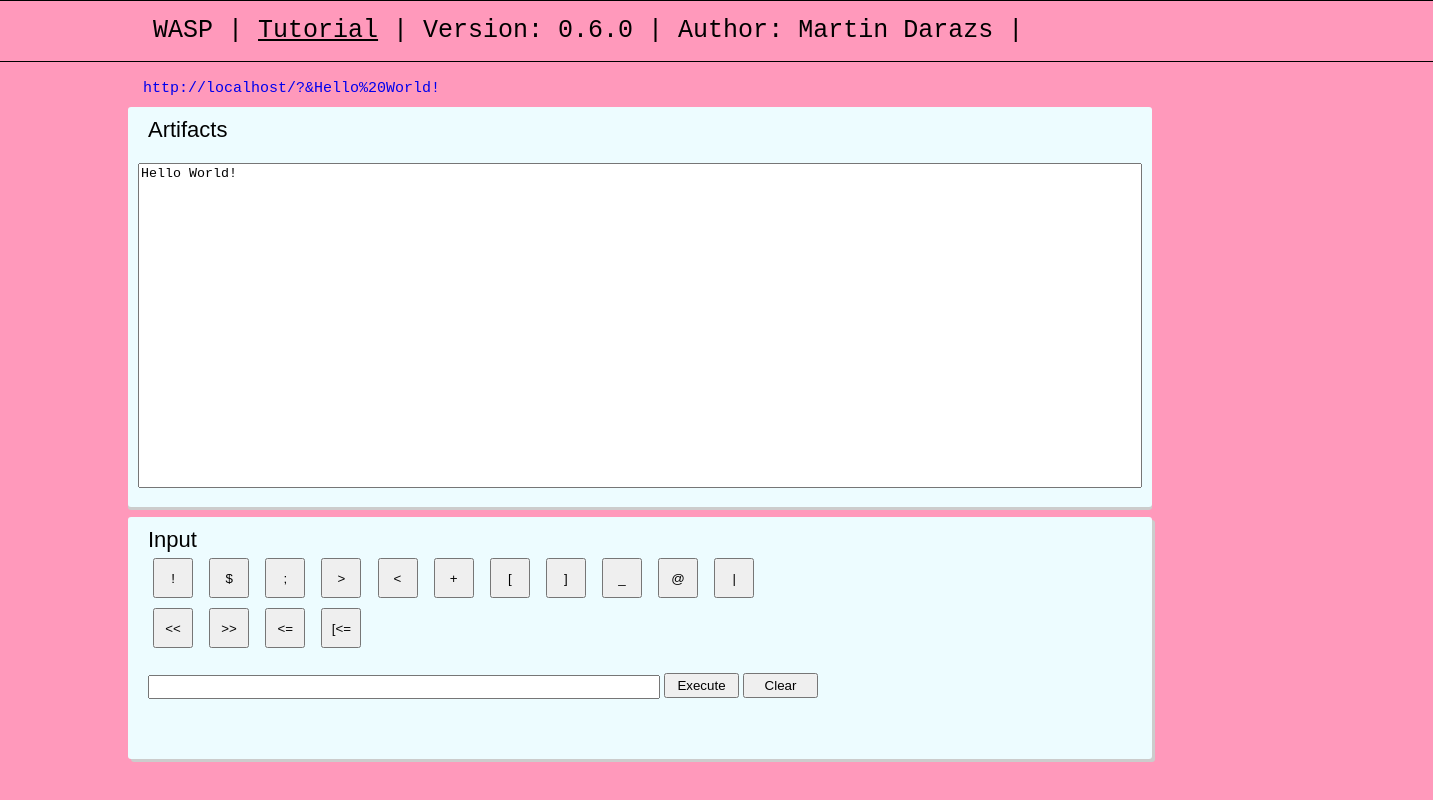
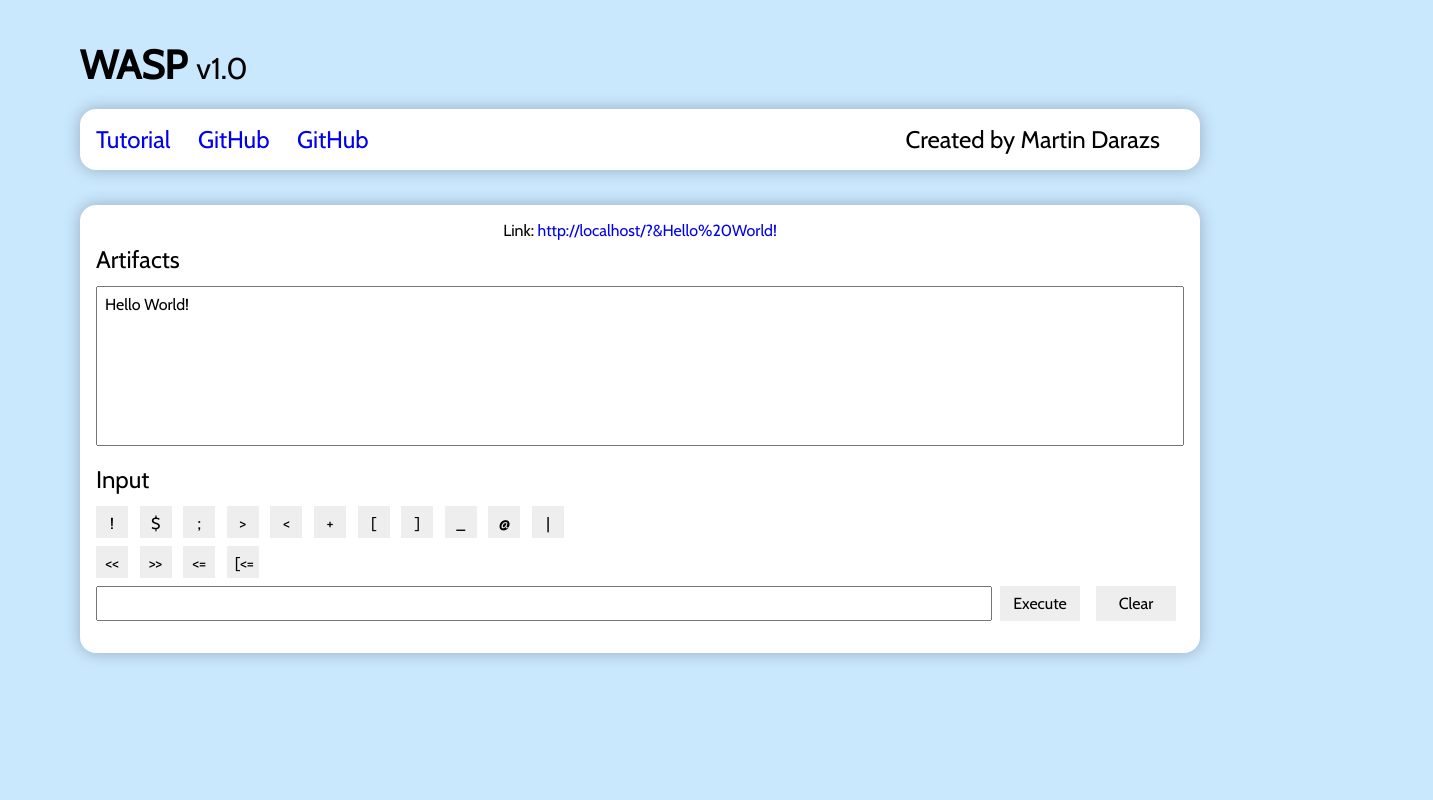
Before and after one commit to Jaggler3/wasp, a website: page public/index.html in a window 1280 px wide. Shown: the whole page, 1433 px wide, since content can reach past the window. Drawn offline with nearby package versions, Linux system fonts and the light colour scheme.

Commit message:
style update

```diff
--- a/public/index.html
+++ b/public/index.html
@@ -5,41 +5,53 @@
 		<link type="text/css" rel="stylesheet" href="style.css"/>
 	</head>
 	<body>
-		<div id="info">
-			<pre class="pid">WASP | </pre>
-			<pre><a id="tutref" href="howto.txt">Tutorial</a></pre>
-			<pre class="pid"> | Version: 0.6.0 | Author: Martin Darazs |</pre>
+		<p id="title"><strong>WASP</strong>&NonBreakingSpace;<span id="version">v1.0</span></p>
+
+		<div id="top">
+			<a href="https://github.com/Jaggler3/wasp#documentation" target="_blank">Tutorial</a>
+			<a href="https://github.com/Jaggler3/wasp" target="_blank">GitHub</a>
+			<a href="https://github.com/Jaggler3/wasp" target="_blank">GitHub</a>
+			<p class="right">Created by Martin Darazs</p>
 		</div>
+
 		<br/>
-		<a id="sharelink"></a>
-		<div id="top">
-			<div id="as" class="bxs">
-				<p class="mt" >Artifacts</p>
-				<textarea id="artifacts"></textarea>
+
+		<section>
+			<div id="sharelink-container">
+				<p>Link:&nbsp;<a id="sharelink"></a></p>
 			</div>
-		</div>
-		<div id="is" class="bxs">
-	    <p id="_in" class="mt" >Input<br/>
-		<button class="ab" onclick="atf('!')">!</button>
-		<button class="ab" onclick="atf('$')">$</button>
-		<button class="ab" onclick="atf(';')">;</button>
-		<button class="ab" onclick="atf('>')">&gt;</button>
-		<button class="ab" onclick="atf('<')">&lt;</button>
-		<button class="ab" onclick="atf('+')">+</button>
-		<button class="ab" onclick="atf('[')">[</button>
-		<button class="ab" onclick="atf(']')">]</button>
-		<button class="ab" onclick="atf('_')">_</button>
-		<button class="ab" onclick="atf('@')">@</button>
-		<button class="ab" onclick="atf('|')">|</button><br/>
-		<button class="ab" onclick="ml()">&lt;&lt;</button>
-		<button class="ab" onclick="mr()">&gt;&gt;</button>
-		<button class="ab" onclick="bs()">&lt;=</button>
-		<button class="ab" onclick="i_cl()">[&lt;=</button></p>
-	    <input id="in" style="font-family:monospace;width:50%" type="textfield"/>
 
-		<button onclick="b_ie()">Execute</button>
-		<button onclick="b_cl()">Clear</button>
-		<pre id="out" style="font-family:monospace"></pre>
+			<p class="section-title">Artifacts</p>
+			<textarea id="artifacts"></textarea>
+
+			<br/><br/>
+			<p class="section-title">Input</p>
+
+			<button class="input-character" onclick="atf('!')">!</button>
+			<button class="input-character" onclick="atf('$')">$</button>
+			<button class="input-character" onclick="atf(';')">;</button>
+			<button class="input-character" onclick="atf('>')">&gt;</button>
+			<button class="input-character" onclick="atf('<')">&lt;</button>
+			<button class="input-character" onclick="atf('+')">+</button>
+			<button class="input-character" onclick="atf('[')">[</button>
+			<button class="input-character" onclick="atf(']')">]</button>
+			<button class="input-character" onclick="atf('_')">_</button>
+			<button class="input-character" onclick="atf('@')">@</button>
+			<button class="input-character" onclick="atf('|')">|</button><br/>
+			<button class="input-character" onclick="ml()">&lt;&lt;</button>
+			<button class="input-character" onclick="mr()">&gt;&gt;</button>
+			<button class="input-character" onclick="bs()">&lt;=</button>
+			<button class="input-character" onclick="i_cl()">[&lt;=</button>
+
+			<br/>
+
+			<div id="input-container">
+				<input id="in" type="textfield"/>
+				<button onclick="b_ie()">Execute</button>
+				<button onclick="b_cl()">Clear</button>
+			</div>
+
+			<pre id="out" style="font-family:monospace"></pre>
 		</div>
 		<script type="text/javascript" src="compiler.js"></script>
 	</body>
--- a/public/style.css
+++ b/public/style.css
@@ -1,112 +1,120 @@
-p {
-	font-family: sans-serif;
+@import url('https://fonts.googleapis.com/css?family=Cabin&display=swap');
+
+:root {
+	--main-bg: #E5FCFF;
+	--container-bg: #ABDAFC;
 }
 
-.ab {
-	width: 40px;
-	height: 40px;
-	margin: 5px;
+* {
+	margin: 0;
+	padding: 0;
+	font-family: 'Cabin', sans-serif;
+	font-size: 1em;
 }
 
-.cb {
-    width: 25px;
-    height: 25px;
-    margin-right: 25px;
-    margin-bottom: 2px;
+html, body {
+	width: 100vw;
+	height: fit-content;
+	overflow-x: hidden;
 }
 
-.mt {
-	margin: 10px;
-	padding: 10px;
-	font-size: 22px;
+body {
+	box-sizing: border-box;
+	padding-left: 5em;
+	padding-right: 5em;
+	background-color: #C9E7FD;
 }
 
-#info {
-	border-top: 1px solid black;
-	border-bottom: 1px solid black;
-	width: 100%;
-	height: 40px;
-	padding-top: 15px;
-	padding-bottom: 5px;
-	padding-left: calc(10% + 25px);
+a {
+	text-decoration: none;
 }
 
-#sharelink {
-	font-size: 15px;
-	font-family: monospace;
-	text-decoration: none;
-	padding: 15px;
-	margin-left: 10%;
+#title {
+	margin-top: 1em;
+	margin-bottom: 0.5em;
+	font-size: 2.5em;
+	display: inline-block;
 }
 
-.pid {
-	margin-top: 0px;
-	float: left;
-	font-size: 25px;
+#version {
+	font-size: 0.75em;
+	display: inline-block;
 }
 
-pre {
-	padding: 0px;
-	margin: 0px;
+#top {
+	background-color: white;
+	padding: 1em;
+	border-radius: 1em;
+	box-shadow: 0px 0em 1em rgba(0, 0, 0, 0.25);
 }
 
-#tutref {
-	float: left;
-	font-size: 25px;
-	color: black;
+#top > * {
+	font-size: 1.5em;
+	display: inline-block;
+	margin-right: 1em;
 }
 
-#out {
-	margin-left: 30px;
-	padding-bottom: 20px;
+#top > .right {
+	float: right;
+}
+
+#sharelink-container {
+	text-align: center;
+	height: 1.5em;
+}
+
+section {
+	margin-top: 1em;
+	background-color: white;
+	border-radius: 1em;
+	padding: 1em;
+	box-shadow: 0px 0em 1em rgba(0, 0, 0, 0.25);
+	margin-bottom: 1em;
+}
+
+textarea {
+	padding: 0.5em;
 }
 
 button {
-	height: 25px;
-	width: 75px;
+	padding: 0.5em;
+	background-color: #eee;
+	border: none;
+}
+
+.section-title {
+	font-size: 1.5em;
+	margin-bottom: 0.5em;
+}
+
+#artifacts {
+	width: 100%;
+	resize: none;
+	height: 10em;
+}
+
+.input-character {
+	width: 2em;
+	height: 2em;
+	border: none;
+	cursor: pointer;
+	margin-right: 0.5em;
+	margin-bottom: 0.5em;
+}
+
+#input-container {
+	display: flex;
+	flex-direction: row;
+	margin-bottom: 1em;
 }
 
 #in {
-	height: 24px;
-	margin-left: 20px;
-	margin-bottom: 20px;
+	font-family: monospace;
+	flex-grow: 1;
 }
 
-#top
-{
-	width: 100%;
+#input-container > button {
+	margin-left: 0.5em;
+	margin-right: 0.5em;
+	width: 5em;
 }
-
-#artifacts {
-	resize: none;
-	height: 325px;
-	margin-left: 10px;
-	width: calc(100% - 20px);
-}
-
-body {
-	margin: 0;
-	padding: 0;
-	background-color: #f9b;
-}
-
-.bxs {
-	background-color: #edfcff;
-	border-radius: 3px;
-	box-shadow: 0px 3px 0px 0px #ccc;
-}
-
-#as {
-	margin-left: 10%;
-	width: 80%;
-	vertical-align: top;
-	height: 400px;
-}
-
-#is {
-	margin-bottom: 20px;
-	padding-bottom: 20px;
-	box-shadow: 3px 3px 0px 0px #ccc;
-	width: 80%;
-	margin-left: 10%;
-}
```
Also changed, not shown: examples.md (added, +33 -0 lines), public/examples.txt (added, +37 -0 lines), public/howto.txt (deleted, +0 -89 lines), README.md, 1 other file.
